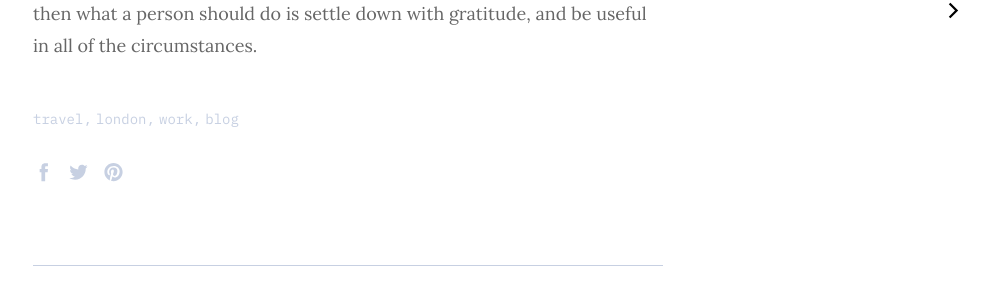
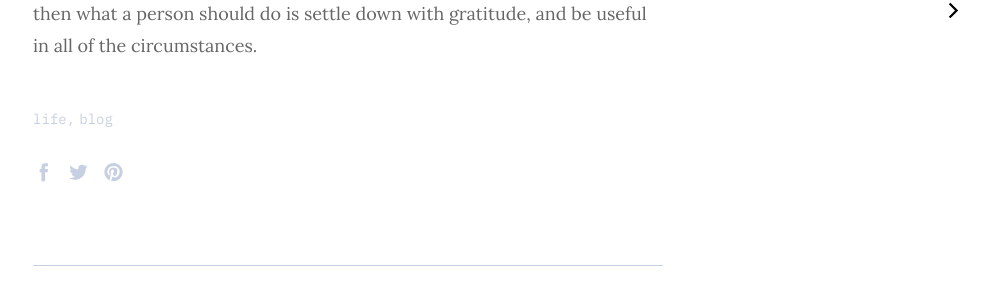
Before and after one commit to shashirajpandey/shashirajpandey, a Jekyll site: the page built from _posts/2020-12-29-becoming-useful.md, in a window 1280 px wide and 900 px high, scrolled down 3365 px. Shown: the part 440-743 px from the top of the window, without its empty margins (292-1280 px from the left). Built offline with Jekyll 4.4.1, drawn with Linux system fonts in a browser that asks for light colours.

Commit message:
Update 2020-12-29-becoming-useful.md

```diff
--- a/_posts/2020-12-29-becoming-useful.md
+++ b/_posts/2020-12-29-becoming-useful.md
@@ -3,7 +3,7 @@ layout: post
 title:  The Willingness of Becoming Helpful
 date:   2020-12-28 15:01:35 +0300
 image:  '/assets/img/02.jpg'
-tags:   [travel, london, work, blog]
+tags: [life,blog]
 ---
 <p>There’s a question on my mind for quite long. “How far one’s optimism alone can take them to?”. Well, this post is less likely about my quest for finding the answer to this question. I am more intrigued by the fact that optimism is the inertia of trials in accepting the reality- whether putting an effort in doing things for or else, waiting for the things to happen by itself. To speak the truth, my personal experience is, optimism solely can never bring success.</p>
 
```
